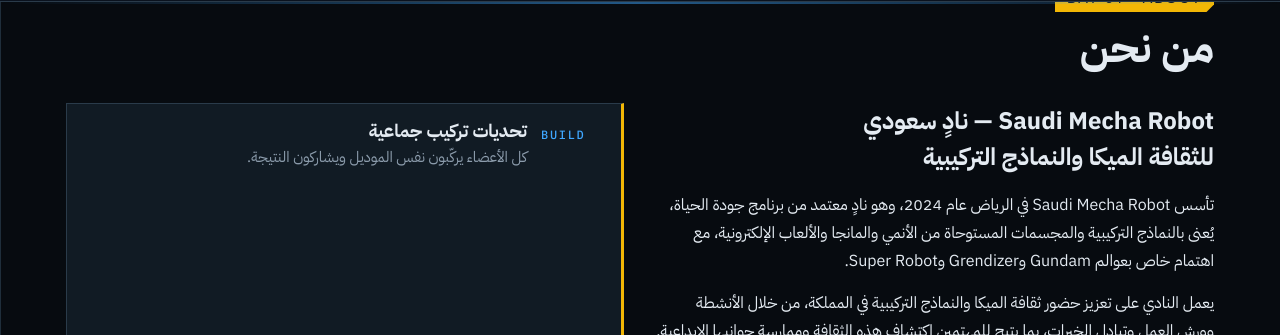
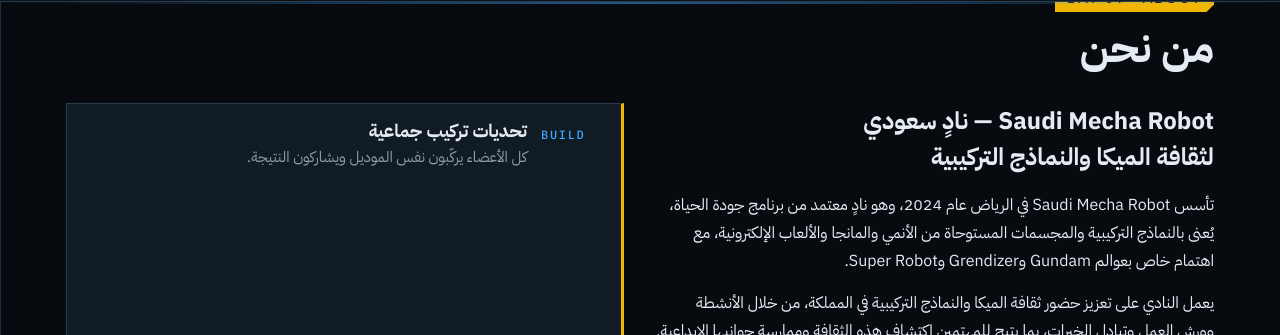
Before and after one commit to SaudiMechaRobot/SaudiMechaRobot.github.io, a Jekyll site: the page built from index.html, in a window 1280 px wide and 900 px high, scrolled down 1025 px. Shown: the part 157-492 px from the top of the window. Built offline with Jekyll 4.4.1, drawn with Linux system fonts in a browser that asks for light colours; some web fonts are replaced.

Commit message:
Add files via upload

```diff
--- a/_data/i18n.yml
+++ b/_data/i18n.yml
@@ -58,7 +58,7 @@
   suggest_link: عرض بالعربية
   alt_lang: en
   other_langs: 'اقرأ هذا المقال بلغة أخرى:'
-  about_lead: Saudi Mecha Robot — نادٍ سعودي للثقافة الميكا والنماذج التركيبية
+  about_lead: Saudi Mecha Robot — نادٍ سعودي لثقافة الميكا والنماذج التركيبية
   about_paras:
   - تأسس Saudi Mecha Robot في الرياض عام 2024، وهو نادٍ معتمد من برنامج جودة الحياة، يُعنى بالنماذج التركيبية والمجسمات المستوحاة من الأنمي والمانجا والألعاب الإلكترونية، مع اهتمام خاص بعوالم Gundam وGrendizer وSuper Robot.
   - يعمل النادي على تعزيز حضور ثقافة الميكا والنماذج التركيبية في المملكة، من خلال الأنشطة وورش العمل وتبادل الخبرات، بما يتيح للمهتمين اكتشاف هذه الثقافة وممارسة جوانبها الإبداعية.
```
